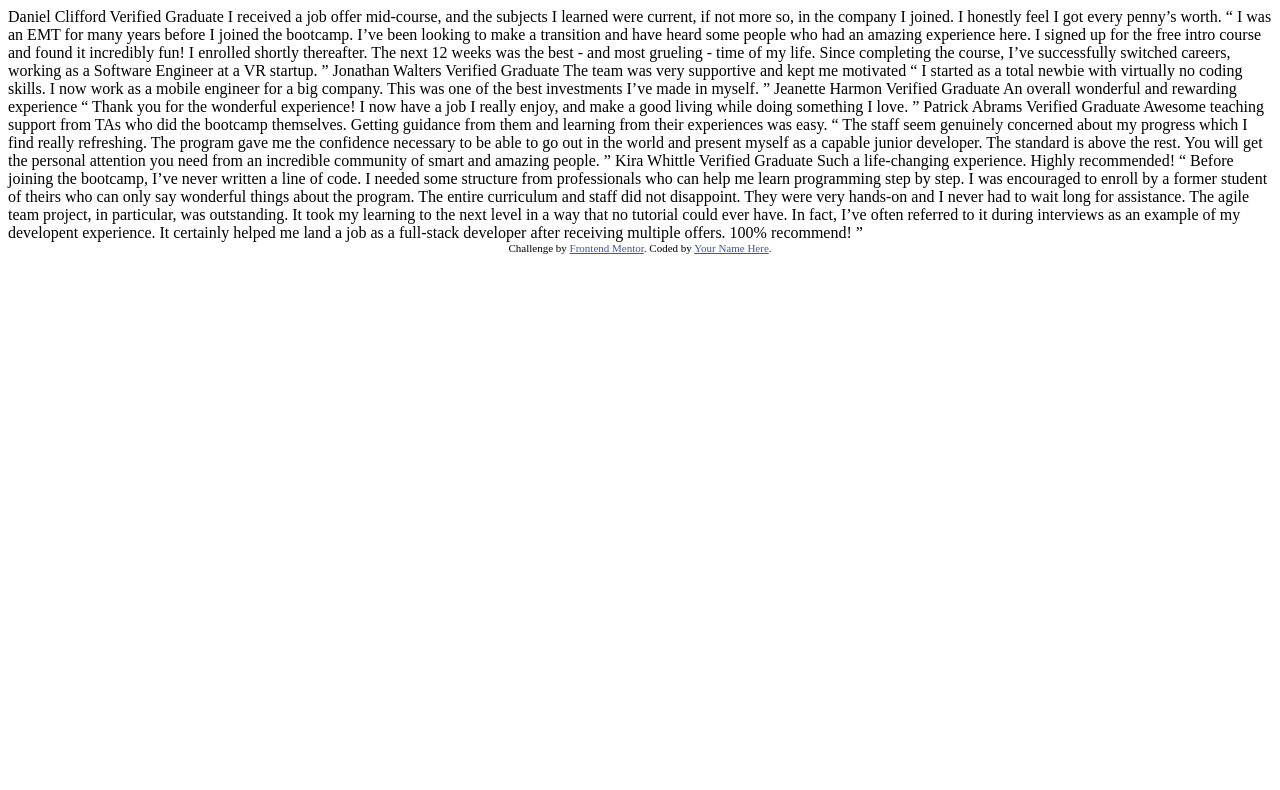
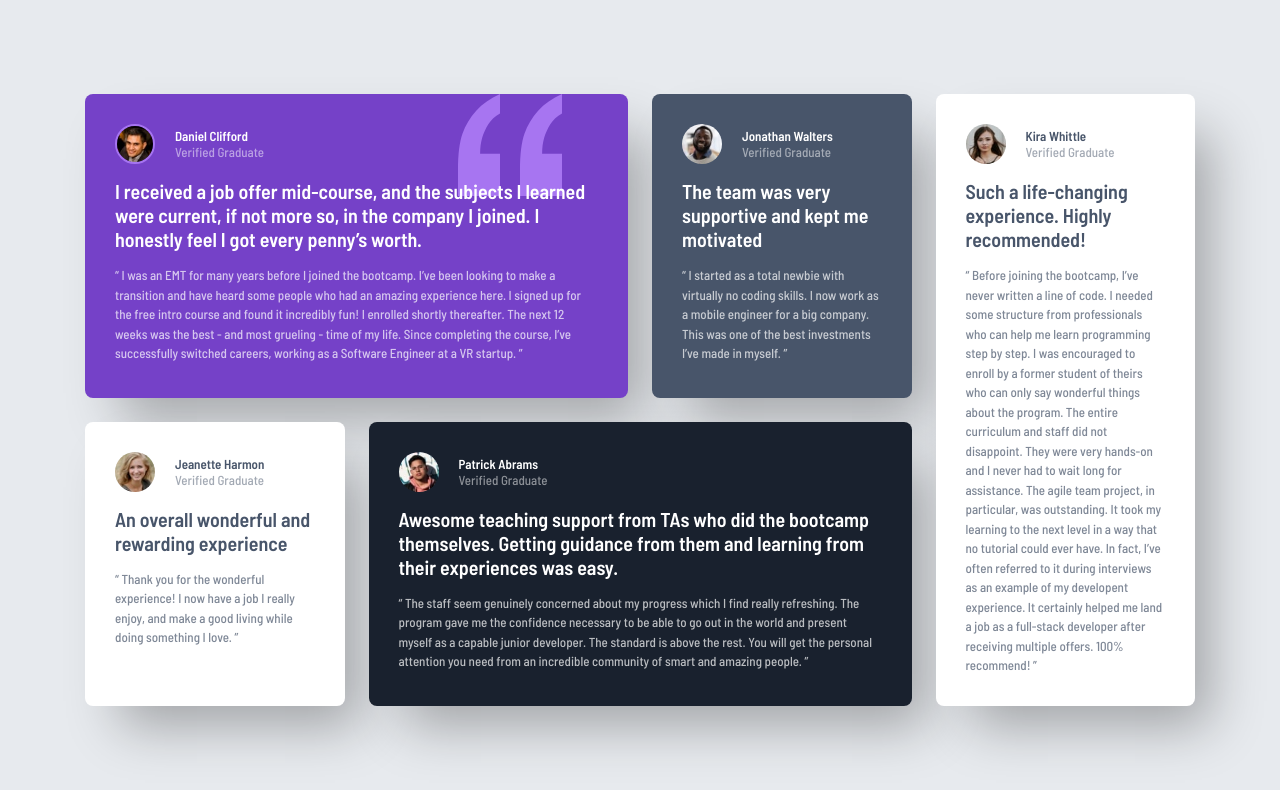
Before and after one commit to TheTaff/testimonials-grid-section, a plain HTML site: page index.html in a window 1280 px wide. Drawn offline with Linux system fonts and the light colour scheme.

Commit message:
feat: complete responsive testimonials grid with CSS Grid

```diff
--- a/index.html
+++ b/index.html
@@ -5,60 +5,99 @@
   <meta name="viewport" content="width=device-width, initial-scale=1.0"> <!-- displays site properly based on user's device -->
 
   <link rel="icon" type="image/png" sizes="32x32" href="./images/favicon-32x32.png">
-
+  <link rel="stylesheet" href="style.css">
+  <link rel="preconnect" href="https://fonts.googleapis.com">
+  <link rel="preconnect" href="https://fonts.gstatic.com" crossorigin>
+  <link href="https://fonts.googleapis.com/css2?family=Barlow+Semi+Condensed:ital,wght@0,500;0,600;1,500;1,600&display=swap" rel="stylesheet">
   <title>Frontend Mentor | [Challenge Name Here]</title>
 
-  <!-- Feel free to remove these styles or customise in your own stylesheet 👍 -->
-  <style>
-    .attribution { font-size: 11px; text-align: center; }
-    .attribution a { color: hsl(228, 45%, 44%); }
-  </style>
 </head>
 <body>
-  Daniel Clifford
-  Verified Graduate
-
+  <main class="testimonials-grid">
+    <article class="card card--purple">
+      <header class="card__header">
+        <img src="images/image-daniel.jpg" alt="Daniel Clifford">
+        <div class="header_name">
+          <h3>Daniel Clifford</h3>
+          <p>Verified Graduate</p>
+        </div>
+      </header>
+      <p class="card__lead">
           I received a job offer mid-course, and the subjects I learned were current, if not more so,
   in the company I joined. I honestly feel I got every penny’s worth.
-
+      </p>
+      <p class="card__quote">
           “ I was an EMT for many years before I joined the bootcamp. I’ve been looking to make a
   transition and have heard some people who had an amazing experience here. I signed up
   for the free intro course and found it incredibly fun! I enrolled shortly thereafter.
   The next 12 weeks was the best - and most grueling - time of my life. Since completing
   the course, I’ve successfully switched careers, working as a Software Engineer at a VR startup. ”
+      </p>
+    </article>
 
-  Jonathan Walters
-  Verified Graduate
-
+    <article class="card card--gray">
+      <header class="card__header">
+        <img src="images/image-jonathan.jpg" alt="Jonathan Walters">
+        <div class="header_name">
+          <h3>Jonathan Walters</h3>
+          <p>Verified Graduate</p>
+        </div>
+      </header>
+      <p class="card__lead">
           The team was very supportive and kept me motivated
-
+      </p>
+      <p class="card__quote">
         “ I started as a total newbie with virtually no coding skills. I now work as a mobile engineer
   for a big company. This was one of the best investments I’ve made in myself. ”
-
-  Jeanette Harmon
-  Verified Graduate
-
+      </p>
+    </article>
+    <article class="card card--white1">
+      <header class="card__header">
+        <img src="images/image-jeanette.jpg" alt="Jeanette Harmon">
+        <div class="header_name">
+          <h3>Jeanette Harmon</h3>
+          <p>Verified Graduate</p>
+        </div>
+      </header>
+      <p class="card__lead">
         An overall wonderful and rewarding experience
-
+      </p>
+      <p class="card__quote">
         “ Thank you for the wonderful experience! I now have a job I really enjoy, and make a good living
   while doing something I love. ”
-
-  Patrick Abrams
-  Verified Graduate
-
+      </p>
+    </article>
+    <article class="card card--black">
+      <header class="card__header">
+        <img src="images/image-patrick.jpg" alt="Patrick Abrams">
+        <div class="header_name">
+          <h3>Patrick Abrams</h3>
+          <p>Verified Graduate</p>
+        </div>
+      </header>
+      <p class="card__lead">
         Awesome teaching support from TAs who did the bootcamp themselves. Getting guidance from them and
   learning from their experiences was easy.
-
+      </p>
+      <p class="card__quote">
         “ The staff seem genuinely concerned about my progress which I find really refreshing. The program
   gave me the confidence necessary to be able to go out in the world and present myself as a capable
   junior developer. The standard is above the rest. You will get the personal attention you need from
   an incredible community of smart and amazing people. ”
-
-  Kira Whittle
-  Verified Graduate
-
+      </p>
+    </article>
+    <article class="card card--white2">
+      <header class="card__header">
+        <img src="images/image-kira.jpg" alt="Kira Whittle">
+        <div class="header_name">
+          <h3>Kira Whittle</h3>
+          <p>Verified Graduate</p>
+        </div>
+      </header>
+      <p class="card__lead">
         Such a life-changing experience. Highly recommended!
-
+      </p>
+      <p class="card__quote">
          “ Before joining the bootcamp, I’ve never written a line of code. I needed some structure from
   professionals who can help me learn programming step by step. I was encouraged to enroll by a former
   student of theirs who can only say wonderful things about the program. The entire curriculum and staff
@@ -67,10 +106,9 @@
   could ever have. In fact, I’ve often referred to it during interviews as an example of my developent
   experience. It certainly helped me land a job as a full-stack developer after receiving multiple offers.
   100% recommend! ”
+      </p>
+    </article>
+  </main>
 
-  <div class="attribution">
-    Challenge by <a href="https://www.frontendmentor.io?ref=challenge" target="_blank">Frontend Mentor</a>.
-    Coded by <a href="#">Your Name Here</a>.
-  </div>
 </body>
 </html>
--- /dev/null
+++ b/style.css
@@ -0,0 +1,132 @@
+*{
+    box-sizing: border-box;
+    margin: 0;
+    padding: 0;
+}
+
+body{
+    font-family: 'Barlow Semi Condensed', sans-serif;
+    font-size: 13px;
+    background-color: hsl(214, 17%, 92%);
+    padding: 30px;
+    min-height: 100vh;
+    display: flex;
+    justify-content: center;
+    align-items: center;
+    margin: 0 auto;
+}
+
+.testimonials-grid{
+    display: grid;
+    gap: 24px;
+    grid-template-columns: 1fr;
+    margin: 20px 0;
+    max-width: 330px;
+}
+
+.card{
+    padding: 30px;
+    border-radius: 8px;
+    box-shadow: 25px 30px 50px -10px rgba(0, 0, 0, 0.3);
+
+}
+
+.card--purple{
+    background-color: hsl(263, 55%, 52%);
+    color: hsl(0, 0%, 100%);
+}
+
+.card--purple .card__header img {
+    border: 2px solid hsl(264, 82%, 70%);
+}
+
+.card--gray{
+    background-color: hsl(217, 19%, 35%);
+    color: hsl(0, 0%, 100%);
+}
+
+.card--white1, .card--white2{
+     background-color: hsl(0, 0%, 100%);
+     color: hsl(217, 19%, 35%)
+}
+
+.card--black{
+    background-color: hsl(219, 29%, 14%);
+    color: hsl(0, 0%, 100%);
+}
+
+.card__header{
+    display: flex;
+    align-items: center;
+    gap: 20px;
+    margin-bottom: 15px;
+}
+
+.header_name h3 {
+    font-size: 13px;
+    font-weight: 600;
+}
+
+.header_name p {
+    opacity: 0.5;
+}
+
+.card__header img{
+    width: 40px;
+    height: 40px;
+    border-radius: 50%;
+    object-fit: cover;
+}
+
+.card__lead{
+    font-size: 20px;
+    font-weight: 600;
+    line-height: 1.2;
+    margin-bottom: 15px;
+}
+
+.card__quote{
+    font-weight: 500;
+    line-height: 1.5;
+    opacity: 0.7;
+}
+
+@media (min-width: 1100px) {
+    body{
+        display: flex;
+        justify-content: center;
+        align-items: center;
+        min-height: 100vh;
+        padding: 40px;
+    }
+    .testimonials-grid{
+        grid-template-columns: repeat(4, 1fr);
+        grid-template-rows: auto auto;
+        gap: 24px;
+        width: 100%;
+        max-width: 1110px;
+
+    }
+    .card--gray{
+        grid-column: 3/4;
+    }
+    .card--white1{
+        grid-column: 1/2;
+        grid-row: 2/3;
+    }
+    .card--white2{
+        grid-column: 4/5;
+        grid-row: 1/3;
+    }
+    .card--black{
+        grid-column: 2/4;
+        grid-row: 2/3;
+    }
+    .card--purple{
+        grid-column: 1/3;
+        grid-row: 1/2;
+        background-image: url('./images/bg-pattern-quotation.svg');
+        background-repeat: no-repeat;
+        background-position: top 0 right 15%;
+    }
+}
```
Lines whose indentation alone changed are shown as unchanged.
